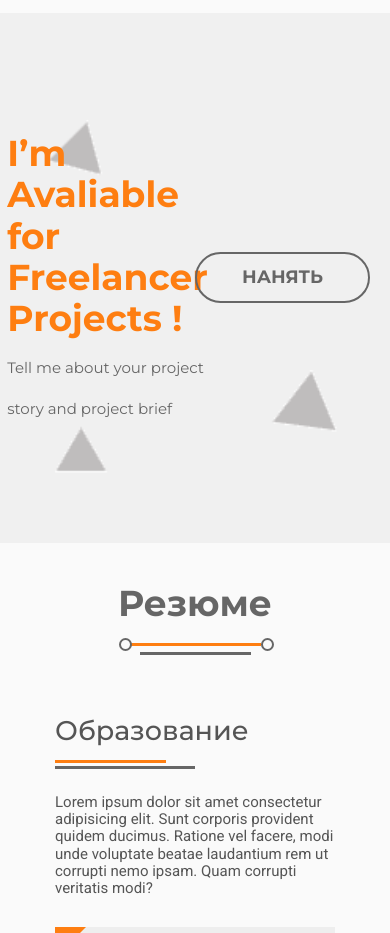
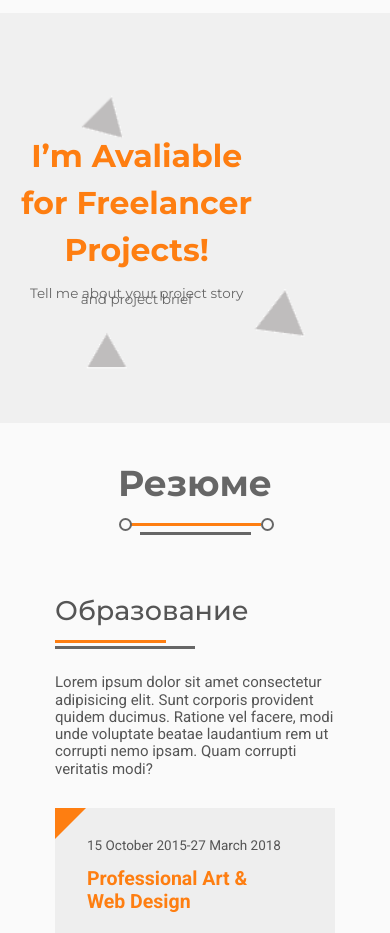
Before and after one commit to alex-shov/portfolio, a website: page src/index.html in a window 390 px wide. Shown: the part 5360-6293 px from the top of the page. Drawn offline with nearby package versions, Linux system fonts and the light colour scheme; files that its build step writes are made by us from their sources.

Commit message:
responsive for mobile

```diff
--- a/src/index.html
+++ b/src/index.html
@@ -452,10 +452,11 @@
                 <div class="freelancer-text">
                     <div class="freelancer-text__title">
                         I’m Avaliable <br>
-                        for Freelancer Projects !<br>
-                        <span class="freelancer-text__subtitle">
-                            Tell me about your project story and project brief
-                        </span>
+                        for Freelancer Projects!<br>
+
+                    </div>
+                    <div class="freelancer-text__subtitle">
+                        Tell me about your project story and project brief
                     </div>
 
                 </div>
--- a/src/sass/blocks/_media.scss
+++ b/src/sass/blocks/_media.scss
@@ -219,6 +219,17 @@
             font-size: 2.4rem;
         }
     }
+
+    .freelancer-text{
+        &__title{
+            font-size: 2rem;
+            line-height: 1.5;
+        }
+    }
+
+    .freelancer-text{
+        padding-left: 60px;
+    }
 }
 
 @media(max-width: 688px) {
@@ -306,6 +317,13 @@
             font-size: 2.2rem;
         }
     }
+
+    .freelancer-content .btn-trans{
+        width: 150px;
+        height: 40px;
+        font-size: 1rem;
+
+    }
 }
 
 @media(max-width: 560px) {
@@ -353,6 +371,28 @@
     .header-img {
         width: 50%;
     }
+
+    .freelancer-text{
+        justify-content: center;
+        width: 100%;
+        text-align: center;
+        align-items: center;
+        padding-left: 0;
+
+        &__title{
+            font-size: 2.1rem;
+            line-height: 1.5;
+        }
+
+        &__subtitle{
+            font-size: 0.9rem;
+            line-height: 0.5;
+        }
+    }
+
+    .freelancer-btn .btn-trans{
+        display: none;
+    }
 }
 
 
--- a/src/sass/blocks/freelancer.scss
+++ b/src/sass/blocks/freelancer.scss
@@ -14,24 +14,25 @@
         display: flex;
         flex-direction: column;
         justify-content: center;
-        align-items: center;
+        align-items: flex-start;
         width: 50%;
-        // margin-left: 100px;
+        padding-left: 100px;
 
         font-family: 'Montserrat', sans-serif;
 
         &__title{
             font-size: 2.4rem;
-            // line-height: 3.6rem;
+            line-height: 3.7rem;
             font-weight: 700;
             color: $red;
+            margin-bottom: 15px;
             }
 
         &__subtitle{
             color: $dark-gray;
             font-weight: normal;
             font-size: 1rem;
-            // line-height: -0.5;
+            line-height: 1.6;
         }
     }
     &-btn{
```
Also changed, not shown: dist/css/style.min.css, dist/index.html.
